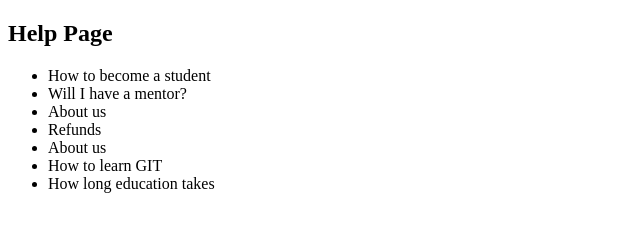
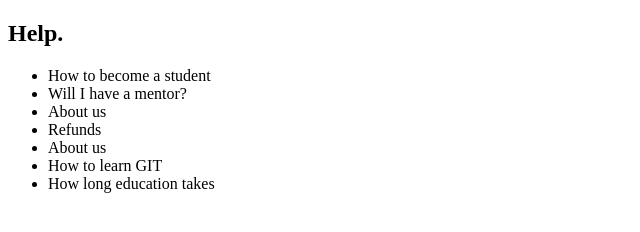
Before and after one commit to bimofinn01/mate-test-repository, a plain HTML site: page help.html in a window 1280 px wide. Shown: the full height of the page, 0-640 px from the left. Drawn offline with Linux system fonts and the light colour scheme.

Commit message:
changed help page title according to feedback

```diff
--- a/help.html
+++ b/help.html
@@ -6,7 +6,7 @@
     <title>Document</title>
 </head>
 <body>
-    <h2>Help Page</h2>
+    <h2>Help.</h2>
 
     <ul>
         <li>How to become a student</li>
```
